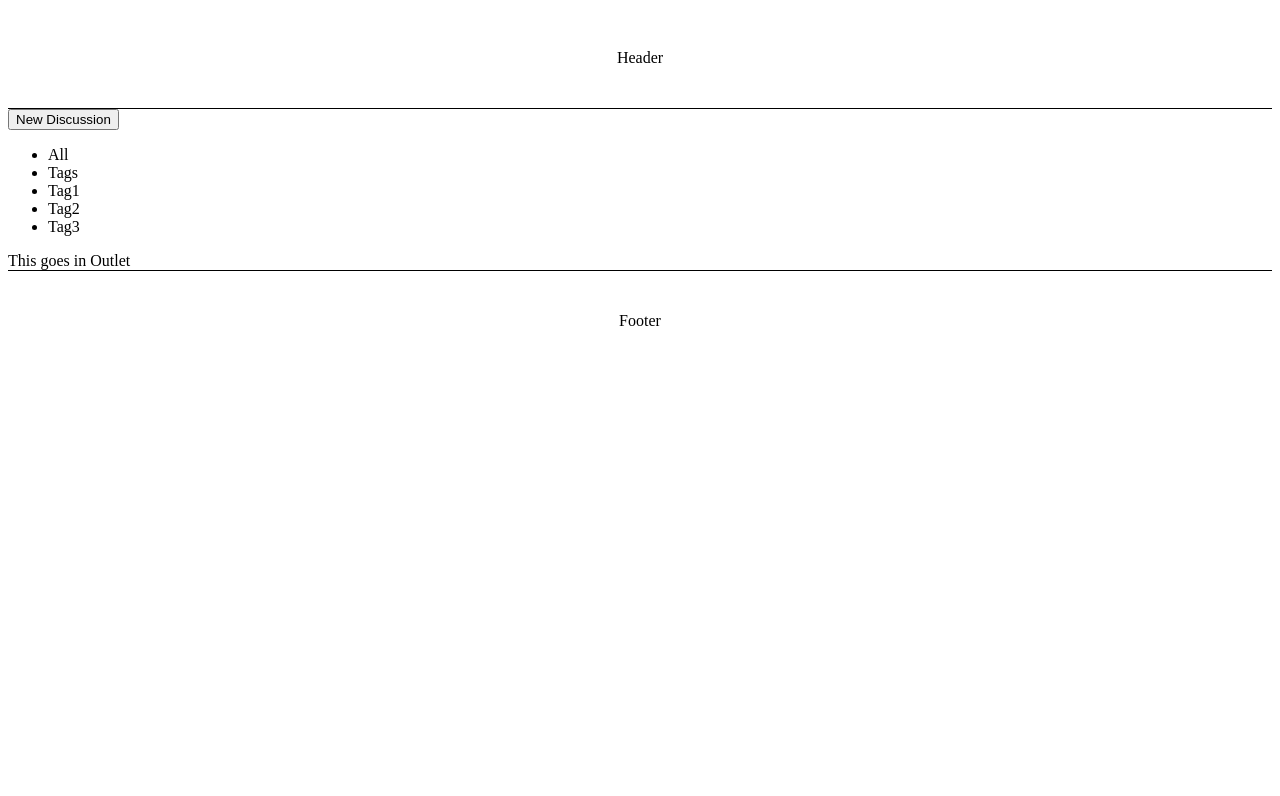
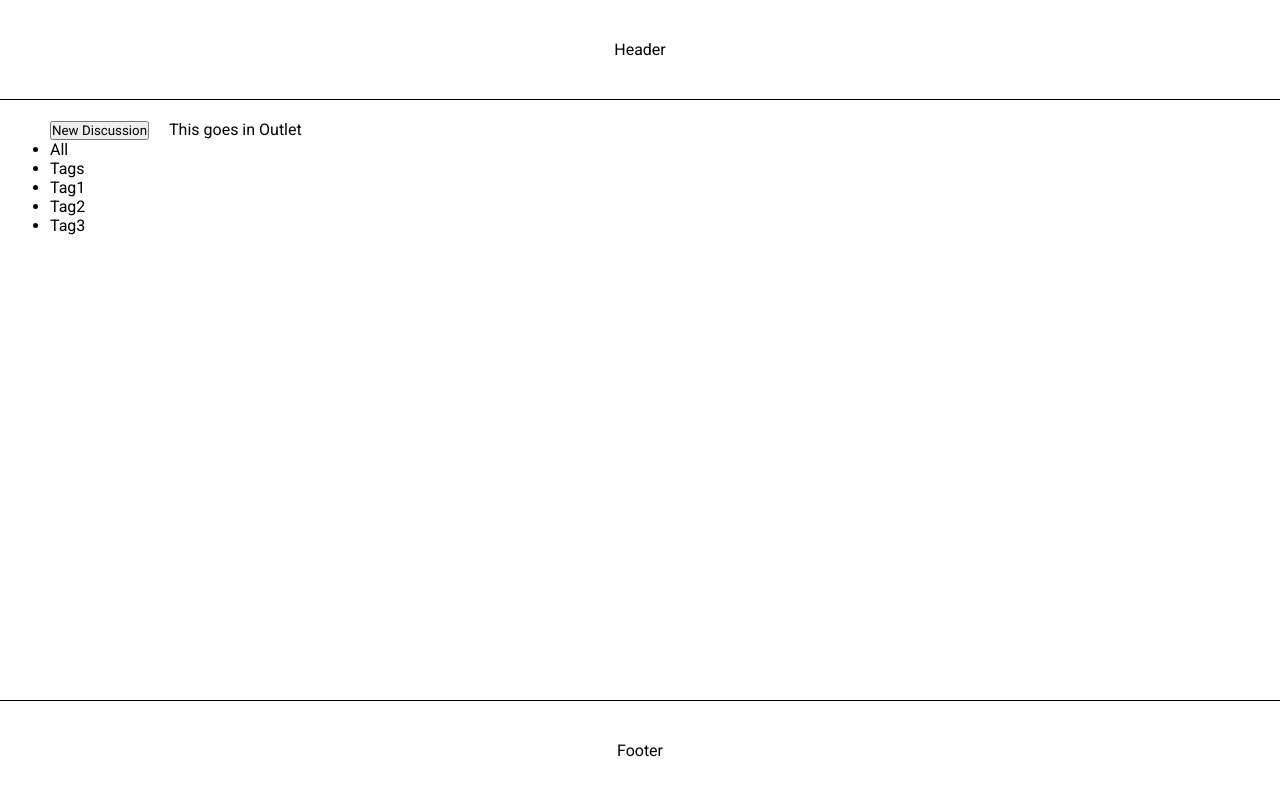
Before and after one commit to justasti/FEU6-galutinis-atsiskaitymas, a React (Vite) app: page / in a window 1280 px wide. Shown: the top 796 px of the page. Built offline with nearby package versions, Linux system fonts and the light colour scheme.

Commit message:
configure initial questions api

```diff
--- a/src/App.css
+++ b/src/App.css
@@ -0,0 +1,13 @@
+@import url('https://fonts.googleapis.com/css2?family=Roboto:wght@100;300;400;500;700;900&display=swap');
+
+*,
+*::before,
+*::after {
+  box-sizing: border-box;
+  margin: 0;
+  padding: 0;
+  font-family: inherit;
+}
+body {
+  font-family: 'Roboto', sans-serif;
+}
--- /dev/null
+++ b/src/app/store.js
@@ -0,0 +1,7 @@
+import { configureStore } from '@reduxjs/toolkit';
+
+const store = configureStore({
+  reducer: {}
+})
+
+export default store
--- /dev/null
+++ b/src/layouts/main-layout/main-layout.styles.jsx
@@ -0,0 +1,8 @@
+import styled from 'styled-components'
+
+export const MainContentContainer = styled.main`
+  min-height: calc(100vh - 200px);
+  padding: 20px 50px;
+  display: flex;
+  gap: 20px;
+`
--- a/src/layouts/main-layout/main.layout.jsx
+++ b/src/layouts/main-layout/main.layout.jsx
@@ -1,15 +1,16 @@
 import { Outlet } from 'react-router-dom'
 import { Footer, Header, SideNav } from '../../features'
+import { MainContentContainer } from './main-layout.styles'
 const MainLayout = () => {
   return (
     <>
       <Header>Header</Header>
-      <main>
+      <MainContentContainer>
         <SideNav>SideNav</SideNav>
         <section>
           <Outlet />
         </section>
-      </main>
+      </MainContentContainer>
       <Footer>Footer</Footer>
     </>
   )
--- a/src/main.jsx
+++ b/src/main.jsx
@@ -1,9 +1,13 @@
 import React from 'react'
 import ReactDOM from 'react-dom/client'
 import App from './App.jsx'
+import { Provider } from 'react-redux'
+import store from './app/store'
 
 ReactDOM.createRoot(document.getElementById('root')).render(
   <React.StrictMode>
-    <App />
+    <Provider store={store}>
+      <App />
+    </Provider>
   </React.StrictMode>
 )
```
Also changed, not shown: src/features/questions/questionsApi.slice.js (added, +14 -0 lines).
